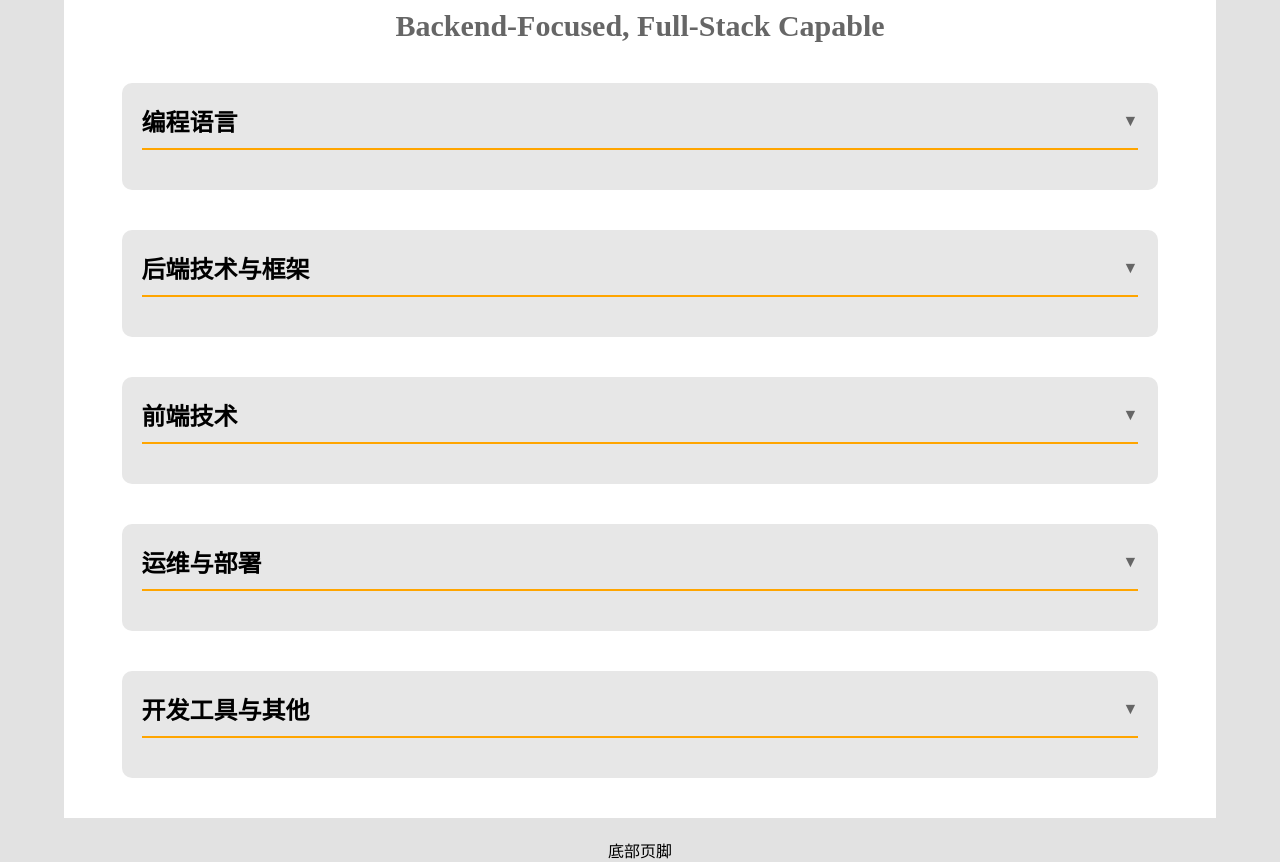
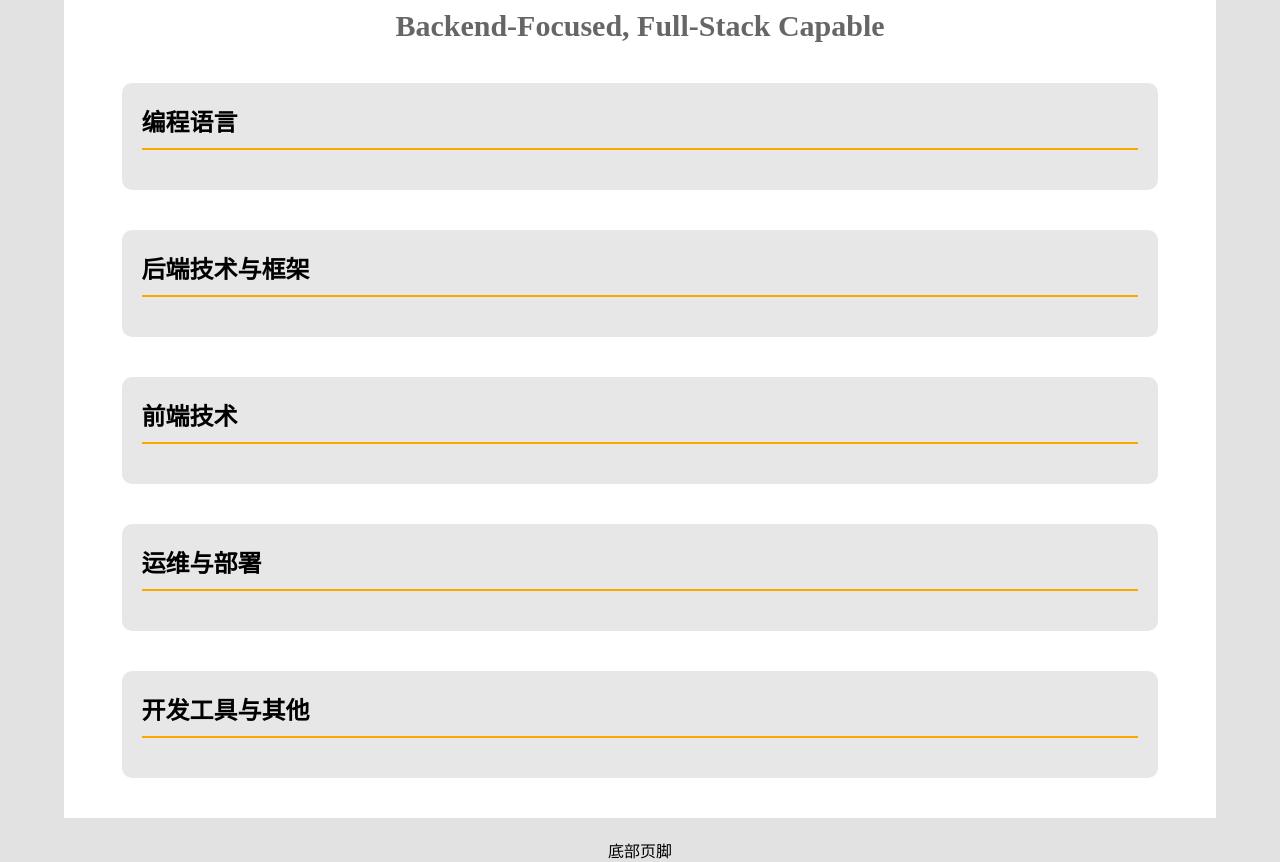
Before and after one commit to XiChen1234/MyWebsite, a Vue app: page / in a window 1280 px wide. Shown: the part 1555-2417 px from the top of the page. Built offline with nearby package versions, Linux system fonts and the light colour scheme; a small style sheet from the web is missing.

Commit message:
fix: use icon-right instead of arrow
用icon右箭头替换箭头

```diff
--- a/src/components/page/ui/SkillSection.vue
+++ b/src/components/page/ui/SkillSection.vue
@@ -45,7 +45,7 @@ const handleTitleClick = () => {
   <div class="skill-section">
     <h3 class="section-title" @click="handleTitleClick">
       {{ title }}
-      <span class="toggle-icon" :class="{ 'expanded': isExpanded }">▼</span>
+      <i class="iconfont icon-right" :class="{ 'expanded': isExpanded }"></i>
     </h3>
     <transition name="skill-expand">
       <div v-if="isExpanded" class="skill-list">
@@ -89,14 +89,15 @@ const handleTitleClick = () => {
   color: var(--text-main-focus);
 }
 
-.toggle-icon {
+.iconfont {
   transition: transform 0.3s ease;
-  font-size: 16px;
+  font-size: 20px;
   color: var(--text-secondary);
+  transform: rotate(-90deg);
 }
 
-.toggle-icon.expanded {
-  transform: rotate(180deg);
+.iconfont.expanded {
+  transform: rotate(90deg);
   color: var(--text-main-focus);
 }
 
```
Also changed, not shown: src/components/page/SkillPage.vue (line endings or trailing spaces).
